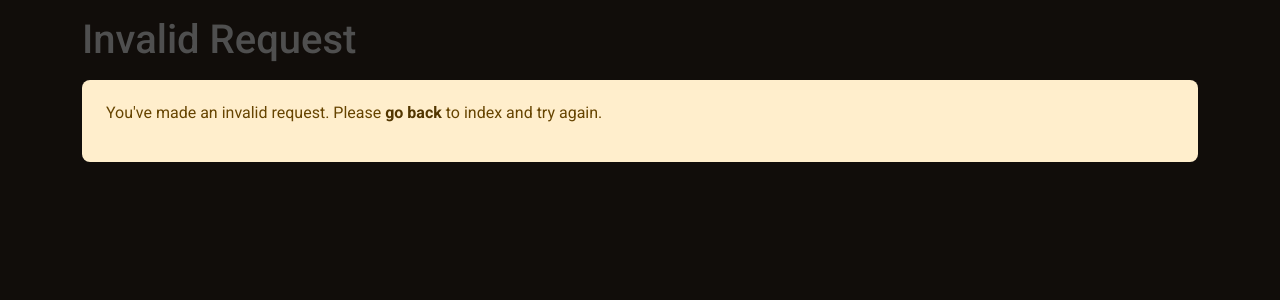
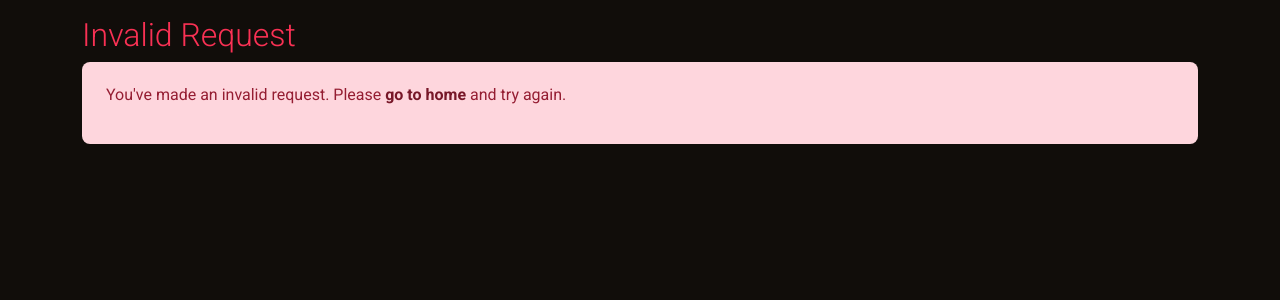
Before and after one commit to nat-oku/CF-CR12-Natalia, a PHP site: page /error.php in a window 1280 px wide. Shown: the top 300 px of the page. Run offline with PHP 8.4, Linux system fonts and the light colour scheme; some libraries are stand-ins or nearby versions.

Commit message:
adding styles to error.php

```diff
--- a/CRUD/error.php
+++ b/CRUD/error.php
@@ -15,12 +15,11 @@
   <title>Error</title>
 </head>
 <body>
-    <div  class="container">
-        <div class="mt-3 mb-3" >
-            <h1>Invalid Request</h1>
-        </div>
-        <div class="alert alert-warning" role="alert">
-            <p>You've made an invalid request. Please <a href="index.php" class ="alert-link">go back</a> to index and try again.</p>
+    <div  class="container mt-3 mb-3">
+    <h2 class="text-danger fw-light">Invalid Request</h2>
+
+        <div class="alert alert-danger" role="alert">
+            <p>You've made an invalid request. Please <a href="index.php" class ="alert-link">go to home</a> and try again.</p>
         </div>
     </div>
 </body>
```
